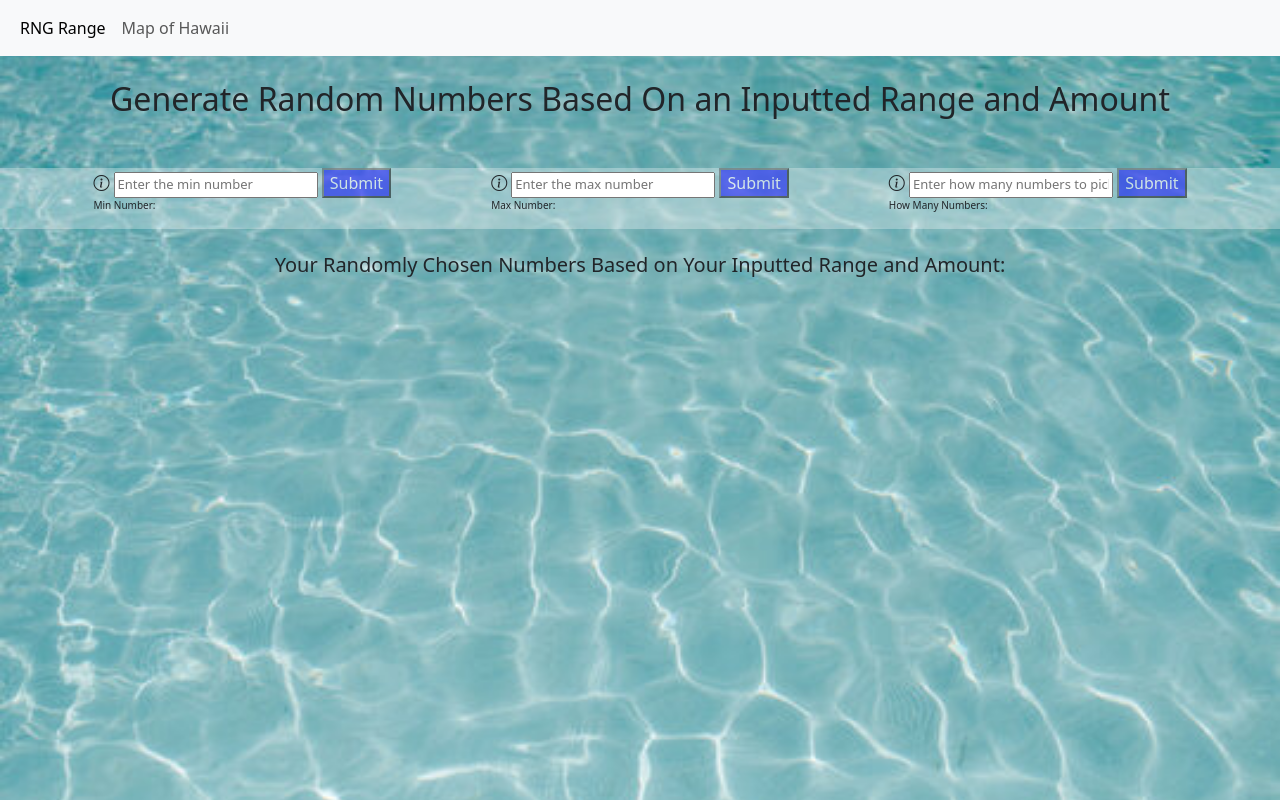
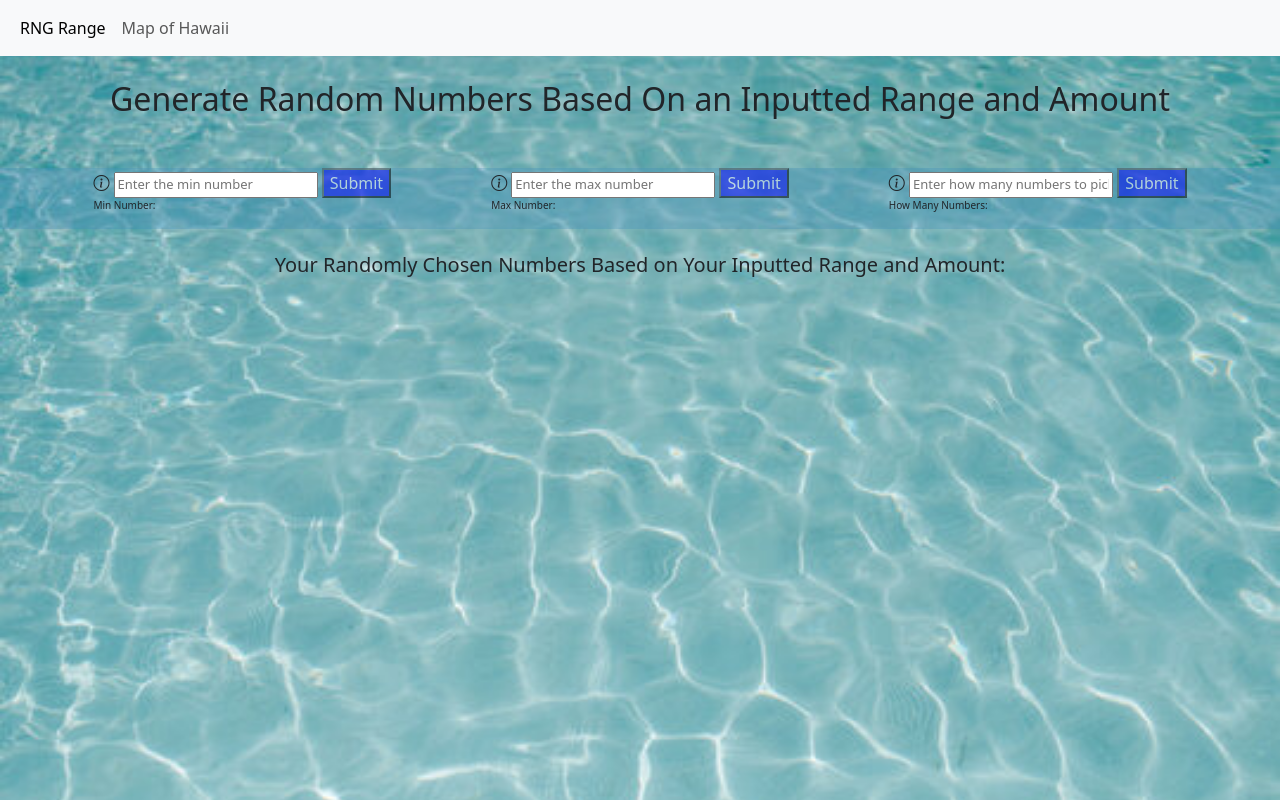
Before and after one commit to Sydnee-You/random-number.github.io, a plain HTML site: page index.html in a window 1280 px wide. Drawn offline with nearby package versions, Linux system fonts and the light colour scheme.

Commit message:
changed color slightly

```diff
--- a/style.css
+++ b/style.css
@@ -28,7 +28,7 @@ button:hover {opacity: 1}
     justify-content: center;
     margin-top: 50px;
     gap: 100px;
-    background: rgb(255, 255, 255, 0.3);
+    background: rgba(60, 139, 185, 0.3);
 }
 
 
```
